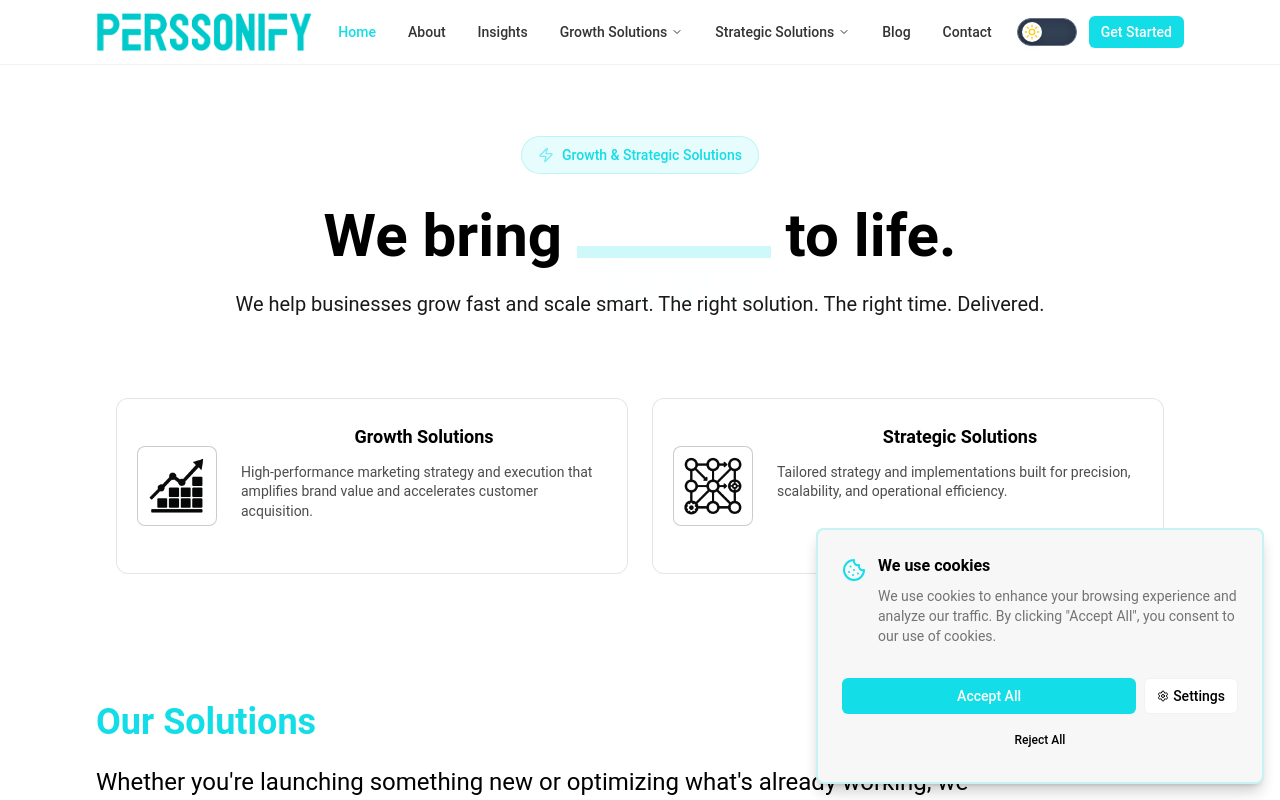
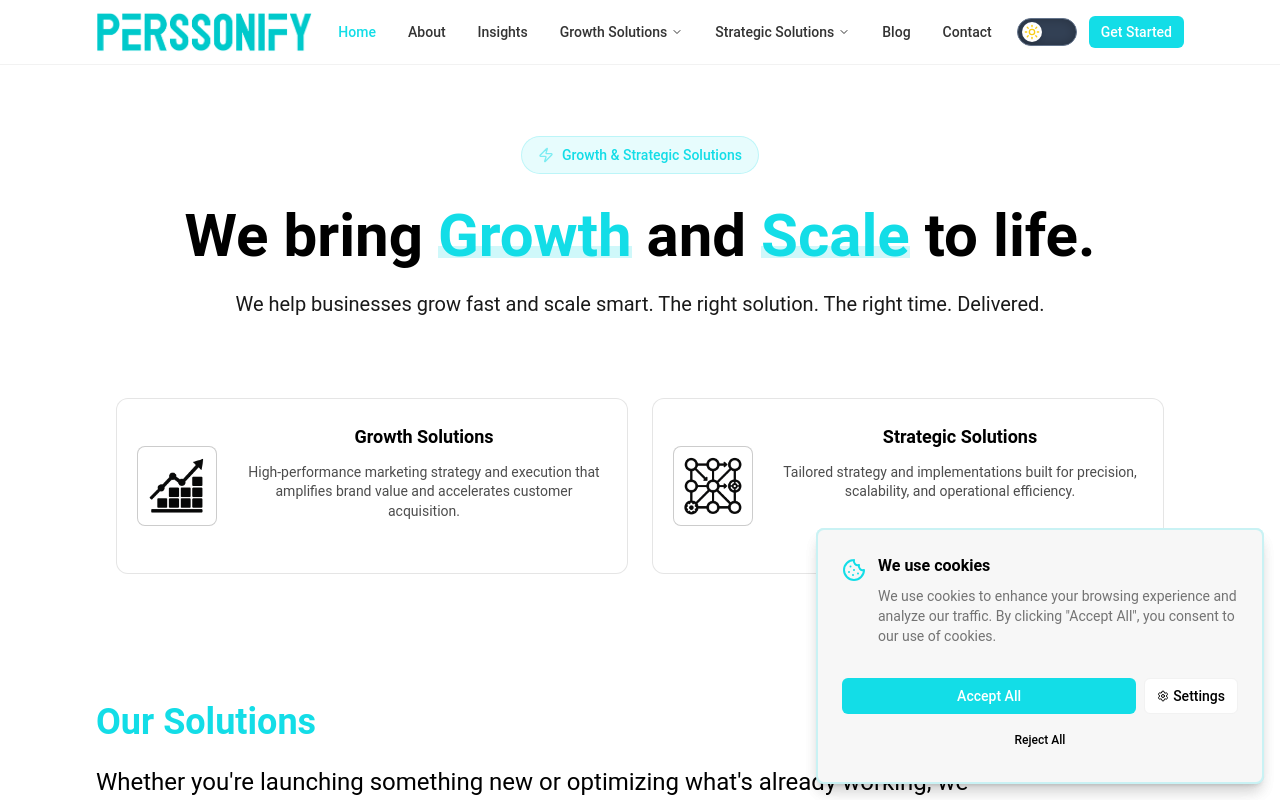
Before and after one commit to Deno-Code-2/perssonify, a React (Vite) app: page / in a window 1280 px wide. Shown: the top 800 px of the page. Built offline with nearby package versions, Linux system fonts and the light colour scheme.

Commit message:
Update Hero.tsx

```diff
--- a/src/components/sections/Hero.tsx
+++ b/src/components/sections/Hero.tsx
@@ -1,10 +1,8 @@
-
 import React from 'react';
 import { Link } from 'react-router-dom';
 import { Zap } from 'lucide-react';
 import { motion } from 'framer-motion';
 import InteractiveHoverCard from '../ui/interactive-hover-card';
-import TextRotate from '../ui/text-rotate';
 
 const Hero: React.FC = () => {
   return (
@@ -22,7 +20,7 @@ const Hero: React.FC = () => {
             Growth & Strategic Solutions
           </motion.div>
 
-          {/* Main Headline - Fixed for mobile */}
+          {/* Main Headline - Adjusted for single line */}
           <motion.h1
             initial={{ opacity: 0, y: 20 }}
             animate={{ opacity: 1, y: 0 }}
@@ -31,11 +29,21 @@ const Hero: React.FC = () => {
           >
             We bring{' '}
             <span className="text-primary relative inline-block">
-              <TextRotate words={["Growth", "Scale", "Power"]} duration={3000} className="text-primary" />
+              Growth
               <motion.div
                 initial={{ scaleX: 0 }}
                 animate={{ scaleX: 1 }}
                 transition={{ duration: 0.8, delay: 1 }}
+                className="absolute bottom-1 sm:bottom-2 left-0 right-0 h-2 sm:h-3 bg-primary/20 dark:bg-primary/30 -z-10"
+              />
+            </span>
+            {' '}and{' '}
+            <span className="text-primary relative inline-block">
+              Scale
+              <motion.div
+                initial={{ scaleX: 0 }}
+                animate={{ scaleX: 1 }}
+                transition={{ duration: 0.8, delay: 1.2 }}
                 className="absolute bottom-1 sm:bottom-2 left-0 right-0 h-2 sm:h-3 bg-primary/20 dark:bg-primary/30 -z-10"
               />
             </span>
@@ -52,7 +60,7 @@ const Hero: React.FC = () => {
             We help businesses grow fast and scale smart. The right solution. The right time. Delivered.
           </motion.p>
 
-          {/* Interactive Hover Cards - Fixed for mobile/tablet */}
+          {/* Interactive Hover Cards */}
           <motion.div
             initial={{ opacity: 0, y: 20 }}
             animate={{ opacity: 1, y: 0 }}
@@ -64,7 +72,6 @@ const Hero: React.FC = () => {
                 imageUrl="/Icons/Growth Solutions.png"
                 heading="Growth Solutions"
                 text="High-performance marketing strategy and execution that amplifies brand value and accelerates customer acquisition."
-                className="text-left sm:text-center lg:text-left"
               />
             </Link>
 
@@ -73,7 +80,6 @@ const Hero: React.FC = () => {
                 imageUrl="/Icons/Strategic Solutions.png"
                 heading="Strategic Solutions"
                 text="Tailored strategy and implementations built for precision, scalability, and operational efficiency."
-                className="text-left sm:text-center lg:text-left"
               />
             </Link>
           </motion.div>
```
